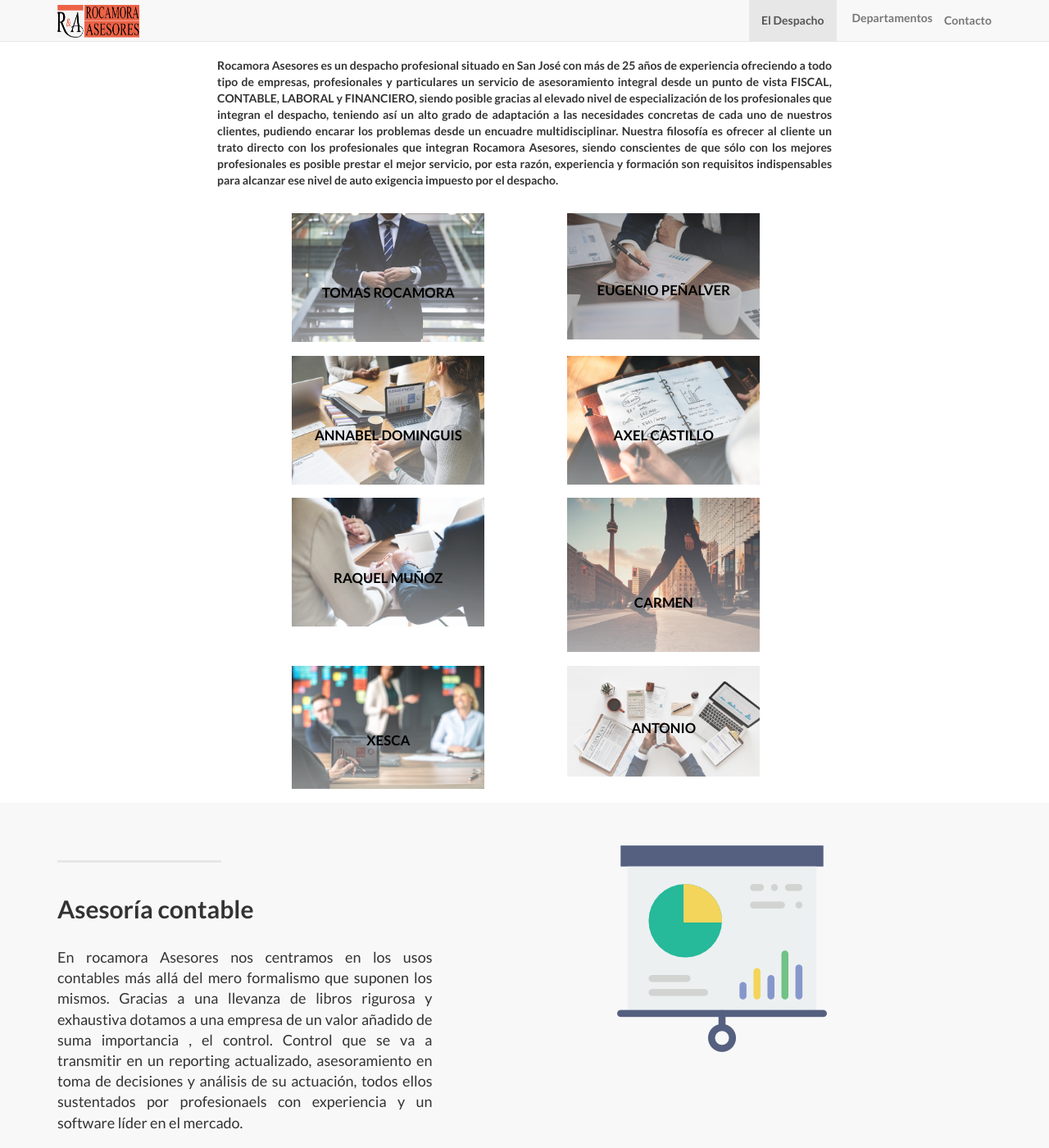
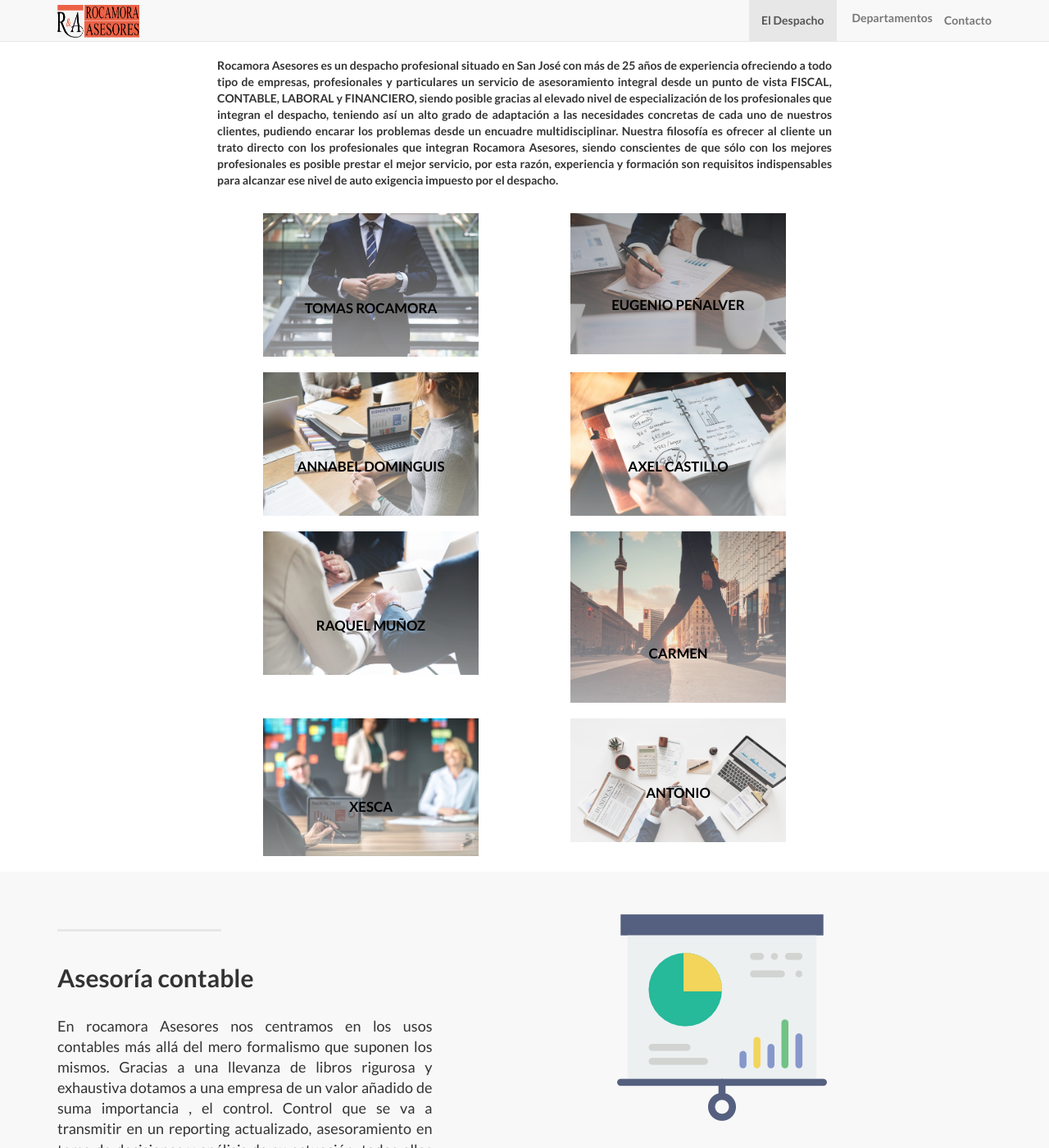
Before and after one commit to Alejandromndza/WebProject, a Jekyll site: the page built from index.html, in a window 1280 px wide and 1400 px high, scrolled down 861 px. Shown: the whole window at 82% size. Built offline with Jekyll 4.4.1, drawn with Linux system fonts in a browser that asks for light colours; nearby versions of some CDN libraries; library files that are not in the unit come from our copies.

Commit message:
all fixed teams

```diff
--- a/_includes/about.html
+++ b/_includes/about.html
@@ -21,23 +21,7 @@
 
 
 
-
-
-
-
-
-
-  </div>
-</section>
-
-
-
-<link rel="stylesheet" href="css/team.css">
-
-
-
-<section class="team_area">
-  <div class="row" id="teamrow">
+    <div class="col-lg-8 col-lg-offset-2" id="teamrow">
         <div class="item">
           <div class="team_item">
             <img src="img/team/team-1.jpg" alt="">
@@ -135,4 +119,13 @@
         </div>
       </div>
 
+
+
+
+
+  </div>
 </section>
+
+
+
+<link rel="stylesheet" href="css/team.css">
--- a/css/team.css
+++ b/css/team.css
@@ -51,9 +51,9 @@ Table of Content:
 }
 
 .item{
-  position: relative;
-  flex:1 1 4s;
-  width: 35%;
+
+  width: 50%;
+
 }
 .team_area{
 display: inline-block;
@@ -62,9 +62,6 @@ display: inline-block;
 #teamrow{
   display: flex;
   flex-wrap: wrap;
-  width: 75%;
-  position: relative;
-  left:29%;
 }
 
 
@@ -127,10 +124,11 @@ display: inline-block;
   }
 }
 
-@media (max-width:1000px){
-  .item{
-    width: auto;
+@media (max-width: 600px){
+    .hover_text  {
+    font-size: 50%;
   }
+
 }
 /* Team Area css
 /*----------------------------------------------------*/
@@ -148,14 +146,14 @@ display: inline-block;
   background-size: cover;
   position: absolute;
   top: 0px;
-  left: 0px;
+  left: 15%;
   height: 100%;
   width: 71%;
 }
 
 .team_item .hover_text {
   position: absolute;
-  left: 0px;
+  left: 15%;
   bottom: 40px;
   width: 70%;
   text-align: center;
```
Also changed, not shown: 1 other file. Lines whose indentation alone changed are shown as unchanged.
